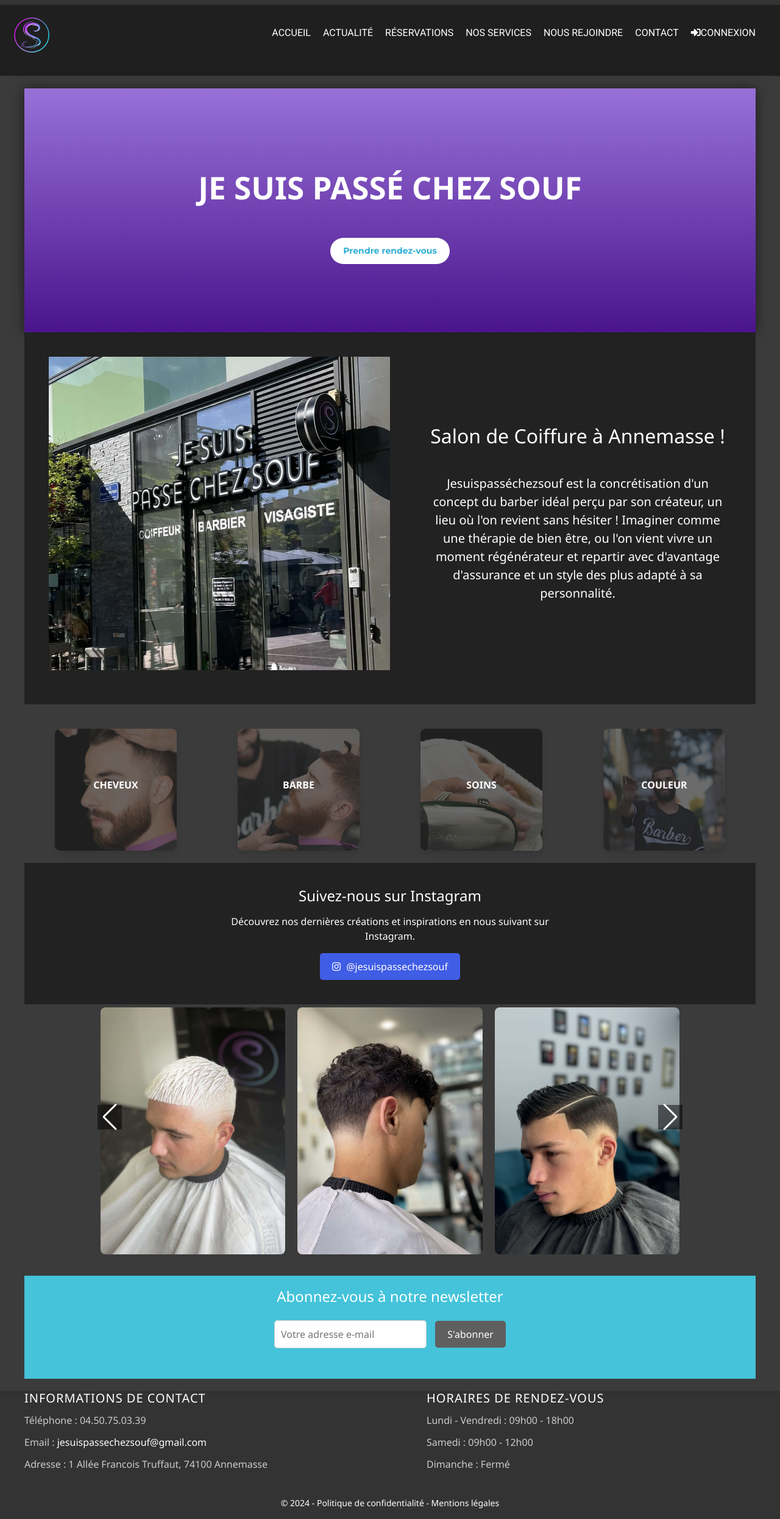
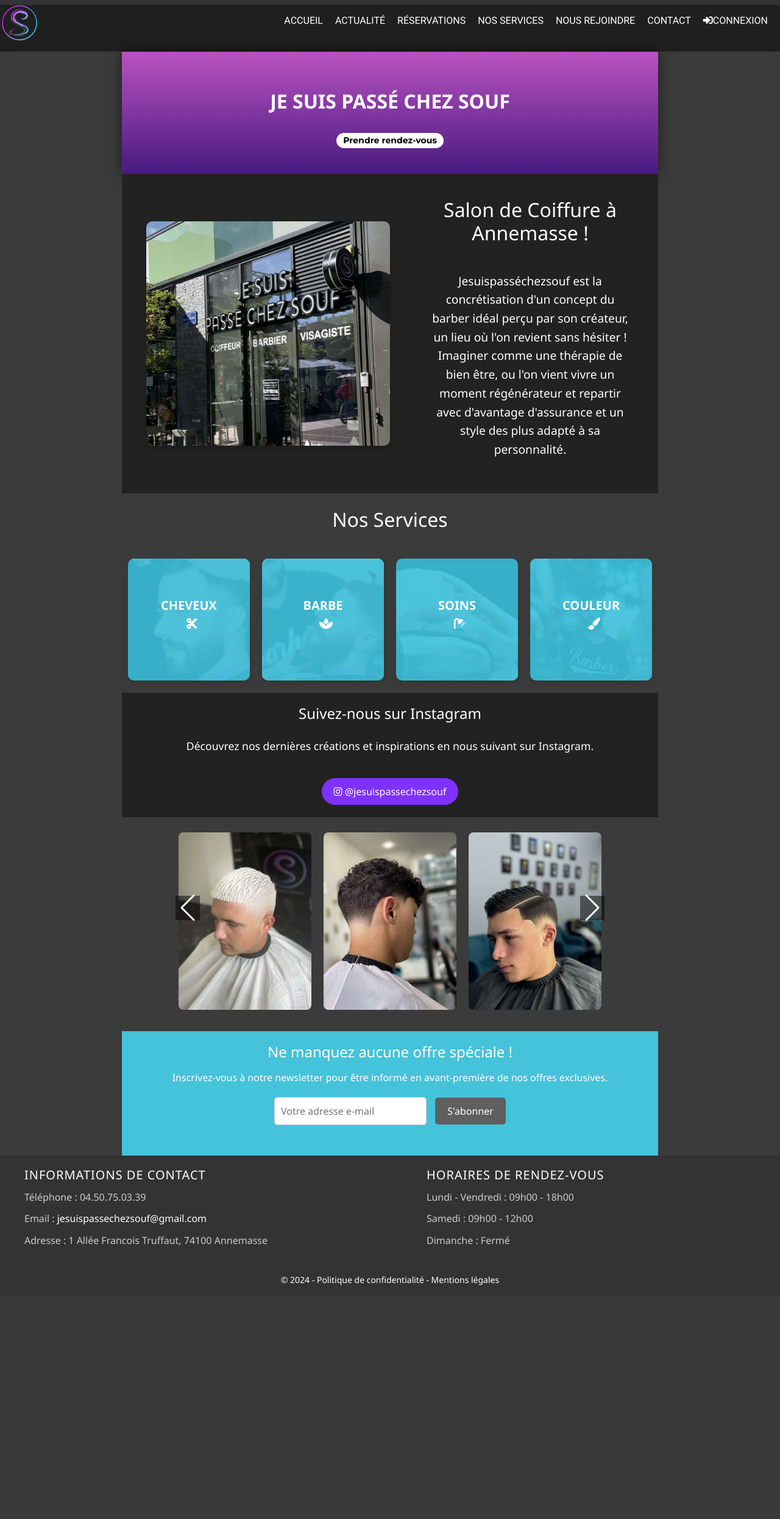
Before and after one commit to SaidBKH/BarberProjet, a PHP site: page /BarberProjet/ in a window 1280 px wide. Shown: the whole page at 61% size. After the commit the page ends 2108 px from the top, so only its background shows below. Run offline with PHP 8.4, Linux system fonts and the light colour scheme; data comes from the database, SQL or seed files in the repository; some libraries are stand-ins or nearby versions.

Commit message:
amelioration du css

```diff
--- a/public/css/style.css
+++ b/public/css/style.css
@@ -4,13 +4,14 @@
     font-family: 'Segoe UI';
 }
 
-@import url('https://fonts.googleapis.com/css2?family=Open+Sans:ital,wght@0,300..800;1,300..800&display=swap');
 
 /* ///////////////////////////////////////////////////////////////////////////////////////////////////////////////////
 //////////////////////////////////////////////// Main Container /////////////////////////////////////////////////////
 ///////////////////////////////////////////////////////////////////////////////////////////////////////////////// */
 
+
 .main-container {
+    width: 100%; /* Utiliser 100% pour la largeur pour qu'elle soit responsive */
     background-color: rgb(59, 59, 59);
     margin: 0 auto; /* Centre la div principale horizontalement */
     box-shadow: 0 0 10px rgba(0, 0, 0, 0.1); /* Ombre légère autour de la div principale */
@@ -23,19 +24,20 @@
 /* Ajout de la marge sur les écrans de taille ordinateur */
 @media screen and (min-width: 992px) {
     .main-container {
-        padding: 20px 40px; /* Espacement intérieur de la div principale avec marge sur les côtés */
+        padding: 0px 200px /* Espacement intérieur de la div principale avec marge sur les côtés */
     }
 }
-
-
-
+@media screen and (max-width: 768px) {
+    .main-container {
+        padding: 0px 50px; /* Espacement intérieur de la div principale avec une marge réduite sur les côtés */
+    }
+}
 /* ///////////////////////////////////////////////////////////////////////////////////////////////////////////////////
 //////////////////////////////////////////////// HEADER /////////////////////////////////////////////////////////////
 ///////////////////////////////////////////////////////////////////////////////////////////////////////////////// */
 
 .header {
     background-color: #1f1f1f;
-    padding: 20px;
     display: flex;
     justify-content: space-between;
     align-items: center;
@@ -689,6 +691,7 @@
 
 
 .footer-container {
+    padding-top: 20px;
     display: flex;
     justify-content: space-between;
     max-width: 1200px;
--- a/public/css/style.home.css
+++ b/public/css/style.home.css
@@ -1,35 +1,33 @@
-
-/* Importer la police Montserrat depuis Google Fonts */
-@import url('https://fonts.googleapis.com/css2?family=Montserrat:wght@400;700&display=swap');
-
-/* Utiliser Montserrat pour le titre */
-
+/* /////////////////////////////// ACCUEIL TOP //////////////////////////////////////////////// */
 
 
 .accueil-top {
+    width: 100%;
     text-align: center; /* Centrer le contenu horizontalement */
     padding: 50px 20px; /* Réduire l'espace autour du contenu */
-    background: linear-gradient(to bottom, #9871d8, #4a148c); /* Dégradé de violet */
+    background: linear-gradient(to bottom ,#f45dffae, #4a148cd6); /* Dégradé de violet */
     color: white; /* Texte blanc */
     box-shadow: 0 0 20px rgba(0, 0, 0, 0.5); /* Ombre portée */
-    height: 50vh; /* Réduire la hauteur de la section */
+    height: 25vh; /* Réduire la hauteur de la section */
     display: flex;
     flex-direction: column;
     justify-content: center;
 }
 
 .title {
-    font-size: max(4vw, 20px); /* Taille de police en vw avec une taille minimale de 30px */
+    font-size: max(2.5vw, 20px); /* Taille de police en vw avec une taille minimale de 20px */
     font-weight: bold; /* Texte en gras */
     margin-bottom: 1em; /* Espacement en dessous du titre en em */
 }
 
 .btn-rdv {
+
     font-family: 'Montserrat', sans-serif;
-    padding: max(0.8em, 10px) max(1.5em, 15px); /* Ajouter de l'espace autour du bouton avec une taille minimale */
+    padding: max(0.1em, 2px) max(0.8em, 2px); /* Ajouter de l'espace autour du bouton avec une taille minimale */
+
     font-size: max(1.1vw, 14px); /* Taille de police du bouton avec une taille minimale */
-    background-color: white; /* Fond blanc */
-    color: #30aed4; /* Texte violet */
+    background-color: rgb(255, 255, 255); /* Fond blanc */
+    color: #000000; /* Texte violet */
     border: none; /* Supprimer la bordure */
     border-radius: 25px; /* Coins arrondis */
     cursor: pointer; /* Curseur pointer */
@@ -39,57 +37,104 @@
 
 
 .btn-rdv:hover {
-    background-color: #ffffffcc; /* Fond blanc légèrement transparent au survol */
+    background-color: #32d3cbf7; /* Fond blanc légèrement transparent au survol */
 }
 
+/* /////////////////////////////// ACCUEIL PRESENTATION //////////////////////////////////////////////// */
 
 
 .accueil-presentation {
-    background-color: #222; /* Couleur de fond */
-    display: flex; /* Utilisation du modèle de boîte flexible */
-    justify-content: space-between; /* Répartir l'espace entre les enfants */
-    align-items: center; /* Centrer les enfants verticalement */
-    padding: 40px; /* Espacement intérieur */
+    background-color: #222;
+    display: flex;
+    justify-content: space-between;
+    align-items: center;
+    padding: 40px;
+    flex-wrap: wrap;
 }
 
 .accueil-presentation figure {
-    max-width: 50%; /* Largeur maximale de l'image */
+    max-width: 50%;
+    margin: 0;
+    padding: 0;
+    animation: fadeIn 2s ease-in-out;
 }
 
 .accueil-presentation img {
-    width: 100%; /* Ajuster la largeur de l'image à 100% du conteneur parent */
-    height: auto; /* Hauteur automatique pour conserver les proportions */
+    width: 100%;
+    height: auto;
+    border-radius: 10px;
+    box-shadow: 0 4px 8px rgba(0, 0, 0, 0.2);
+    transition: transform 0.3s ease;
+}
+
+.accueil-presentation img:hover {
+    transform: scale(1.05);
 }
 
 .accueil-presentation .texte-presentation {
-    font-size: 20px;
+    font-size: 1.2rem;
     width: 45%;
-    font-family: Arial;
+    font-family: Arial, sans-serif;
+    line-height: 1.6;
+    padding-left: 20px;
 }
 
 /* Responsive Styles */
 @media screen and (max-width: 768px) {
+    .main-container {
+        padding: 0 20px;
+    }
+
     .accueil-presentation {
-        flex-direction: column; /* Empiler les éléments en colonne */
-        align-items: center; /* Centrer les éléments horizontalement */
-        text-align: center; /* Centrer le texte */
-        padding: 20px; /* Réduire l'espacement intérieur */
+        flex-direction: column;
+        align-items: center;
+        text-align: center;
+        padding: 20px;
     }
 
     .accueil-presentation figure,
     .accueil-presentation .texte-presentation {
-        max-width: 100%; /* Largeur maximale de 100% */
-        width: 100%; /* Largeur de 100% */
+        max-width: 100%;
+        width: 100%;
     }
 
     .accueil-presentation figure {
-        margin-bottom: 20px; /* Ajouter un espace entre l'image et le texte */
+        margin-bottom: 20px;
+    }
+
+    .accueil-presentation .texte-presentation {
+        padding-left: 0;
+        font-size: 1rem; /* Adjust text size */
+    }
+
+    .accueil-presentation h2 {
+        font-size: 1.5rem; /* Adjust title size */
+    }
+
+    .accueil-presentation p {
+        font-size: 0.9rem; /* Adjust paragraph text size */
+    }
+}
+
+/* Animation Keyframes */
+@keyframes fadeIn {
+    0% {
+        opacity: 0;
+        transform: translateY(-20px);
+    }
+    100% {
+        opacity: 1;
+        transform: translateY(0);
     }
 }
 
 
 /* /////////////////////////////// LIST SERVICES //////////////////////////////////////////////// */
 
+.services-title {
+    font-size: 2rem;
+    margin-bottom: 20px;
+}
 
 .list-services {
     display: flex;
@@ -107,12 +152,22 @@
     overflow: hidden;
     border-radius: 10px;
     box-shadow: 0 4px 8px rgba(0, 0, 0, 0.1);
+    transition: transform 0.3s ease-in-out;
+}
+
+.list-services figure:hover {
+    transform: scale(1.05);
 }
 
 .list-services img {
     width: 100%;
     height: 100%;
     object-fit: cover;
+    transition: transform 0.3s ease;
+}
+
+.list-services figure:hover img {
+    transform: scale(1.1);
 }
 
 .image-overlay {
@@ -124,14 +179,33 @@
     display: flex;
     justify-content: center;
     align-items: center;
+    background: rgba(66, 171, 179, 0.437);
+    transition: opacity 0.3s ease;
+}
+
+.list-services figure:hover .image-overlay {
+    opacity: 0;
 }
 
 .overlay-text {
     color: white;
-    font-size: 16px;
+    font-size: 20px;
     font-weight: bold;
     text-align: center;
     z-index: 1;
+    transition: opacity 0.3s ease;
+}
+
+.overlay-text i {
+    margin-left: 10px;
+}
+
+.service-lien {
+    display: block;
+    width: 100%;
+    height: 100%;
+    position: relative;
+    z-index: 0;
 }
 
 .service-lien::before {
@@ -141,60 +215,85 @@
     left: 0;
     width: 100%;
     height: 100%;
-    background-color: rgba(45, 45, 45, 0.7); /* Filtre rouge (70% d'opacité) */
+    background-color: rgba(57, 212, 255, 0.847);
     z-index: 0;
+    transition: opacity 0.3s ease;
 }
 
 .service-lien:hover::before {
-    opacity: 0.5; /* baisse opacité au survol */
+    opacity: 0.1;
+}
+
+/* Responsive Styles */
+@media screen and (max-width: 768px) {
+    .main-container {
+        padding: 0 20px;
+    }
+
+    .list-services {
+        flex-direction: column;
+        align-items: center;
+    }
+
+    .list-services figure {
+        width: 80%;
+        height: 100px;
+        margin-bottom: 20px;
+    }
+
+    .overlay-text {
+        font-size: 14px;
+    }
 }
 
 /* //////////////////////////////INSTAGRAM //////////////////////////// */
 
 .instagram {
-    background-color: #222; /* Couleur de fond */
-    padding: 40px 0; /* Espacement intérieur */
+    background-color: #222;
+    padding: 20px 20px;
+    text-align: center;
 }
 
 .instagram-contenu {
-    max-width: 600px; /* Largeur maximale du contenu */
-    margin: 0 auto; /* Centrer le contenu horizontalement */
-    text-align: center; /* Centrer le texte */
+    max-width: 800px;
+    margin: 0 auto;
 }
 
-.instagram-contenu h2 {
-    font-size: 24px; /* Taille de police du titre */
-    margin-bottom: 10px; /* Espacement en bas du titre */
+.instagram h2 {
+    font-size: 1.5rem;
+    color: #ffffff;
+    margin-bottom: 20px;
 }
 
-.instagram-contennu p {
-    font-size: 16px; /* Taille de police du paragraphe */
-    margin-bottom: 20px; /* Espacement en bas du paragraphe */
+.instagram p {
+    font-size: 1.1rem;
+    color: #ffffff;
+    margin-bottom: 40px;
 }
 
 .instagram-lien {
-    display: inline-block; /* Afficher en tant que bloc */
-    background-color: #405de6; /* Couleur de fond */
-    color: #fff; /* Couleur du texte */
-    padding: 10px 20px; /* Espacement intérieur */
-    border-radius: 5px; /* Coins arrondis */
-    text-decoration: none; /* Supprimer soulignement */
-    transition: background-color 0.3s ease; /* Animation sur le changement de couleur de fond */
+    display: inline-block;
+    text-decoration: none;
+    color: #fff;
+    background-color: #7f32fa; /* Couleur de fond */
+    padding: 10px 20px;
+    border-radius: 30px;
+    transition: background-color 0.3s ease;
 }
 
 .instagram-lien:hover {
-    background-color: #3b5998; /* Couleur de fond au survol */
-}
-
-.instagram-lien i {
-    margin-right: 5px; /* Espacement à droite de l'icône */
+    background-color: rgba(57, 212, 255, 0.847); /* Fond légèrement plus sombre au survol */
 }
 
 
-/* Styles pour le conteneur du slider */
+/* //////////////////////////////SWIPPER //////////////////////////// */
+
+
 .swiper-container {
+
     width: 80%; /* Largeur du slider (par exemple, 80% de la largeur du conteneur parent) */
     margin: 0 auto; /* Centrage horizontal */
+    margin-top: 20px;
     overflow: hidden; /* Masquer le débordement du contenu */
     position: relative; /* Position relative pour les éléments enfants positionnés absolument */
   }
@@ -207,12 +306,19 @@
     padding: 5px; /* Espacement intérieur autour de chaque diapositive */
   }
 
-  /* Styles pour les images à l'intérieur des diapositives */
-  .swiper-slide img {
+ /* Styles pour les images à l'intérieur des diapositives */
+.swiper-slide img {
     width: 100%; /* Largeur maximale de l'image (remplit la diapositive) */
     height: auto; /* Hauteur automatique pour conserver le ratio */
     border-radius: 8px; /* Coins arrondis pour les images */
-  }
+    transition: transform 0.3s ease; /* Ajouter une transition à la transformation */
+}
+
+/* Au survol, agrandir l'image */
+.swiper-slide img:hover {
+    transform: scale(1.2);
+    border-radius: 8px; /* Agrandir l'image de 10% */
+}
 
   /* Styles pour les boutons de navigation (précédent/suivant) */
   .swiper-button-next,
@@ -246,6 +352,8 @@
   .swiper-button-prev:hover {
     background-color: rgba(0, 0, 0, 0.8); /* Couleur de fond au survol */
   }
+
+
 
 
   .newsletter {
@@ -286,6 +394,8 @@
   .inbox-container {
     display: flex;
 }
+
+
 .message-list {
     width: 30%;
     border-right: 1px solid #ccc;
--- a/view/home/home.php
+++ b/view/home/home.php
@@ -16,13 +16,15 @@
                 Imaginer comme une thérapie de bien être, ou l'on vient vivre un moment régénérateur et repartir avec d'avantage d'assurance et un style des plus adapté à sa personnalité.</p>
         </div>
     </div>
+<br>
 
+<h2 class="services-title">Nos Services</h2>
 <div class="list-services">
     <figure>
         <a href="index.php?ctrl=services&action=nos_services" class="service-lien">
             <img class="services" src="public/img/nos_services1.jpeg" alt="coupe de cheveux">
             <div class="image-overlay">
-                    <p class="overlay-text">CHEVEUX</p>
+                <p class="overlay-text">CHEVEUX <br><i class="fas fa-cut"></i></p>
             </div>
         </a>
     </figure>
@@ -30,7 +32,8 @@
         <a href="index.php?ctrl=services&action=nos_services" class="service-lien">
             <img class="services" src="public/img/nos_services2.jpeg" alt="barbe">
             <div class="image-overlay">
-                    <p class="overlay-text">BARBE</p>
+                <p class="overlay-text">BARBE <br><i class="fas fa-spa"></i>
+                </p>
             </div>
         </a>
     </figure>
@@ -38,7 +41,7 @@
         <a href="index.php?ctrl=services&action=nos_services" class="service-lien">
             <img class="services" src="public/img/nos_services3.jpeg" alt="Soins du visage">
             <div class="image-overlay">
-                    <p class="overlay-text">SOINS</p>
+                <p class="overlay-text">SOINS <br><i class="fas fa-shower"></i></p>
             </div>
         </a>
     </figure>
@@ -46,7 +49,7 @@
         <a href="index.php?ctrl=services&action=nos_services" class="service-lien">
             <img class="services" src="public/img/nos_services4.jpeg" alt="coloration de cheveux">
             <div class="image-overlay">
-                    <p class="overlay-text">COULEUR</p>
+                <p class="overlay-text">COULEUR <br><i class="fas fa-paint-brush"></i></p>
             </div>
         </a>
     </figure>
@@ -85,10 +88,11 @@
     <div class="swiper-pagination"></div>
 </div>
 
+
 <script>
 // Initialiser Swiper.js avec les options souhaitées
 const swiper = new Swiper('.swiper-container', {
-        slidesPerView: 3, // Nombre de diapositives visibles par défaut
+    slidesPerView: 1, // Nombre de diapositives visibles par défaut
     spaceBetween: 10, // Espacement entre les diapositives
     loop: true, // Boucle infinie
     autoplay: {
@@ -98,21 +102,29 @@
         nextEl: '.swiper-button-next', // Sélecteur du bouton suivant
         prevEl: '.swiper-button-prev', // Sélecteur du bouton précédent
     },
+    breakpoints: {
+        // Pour les écrans plus petits que 768px de largeur
+        768: {
+            slidesPerView: 3, // Afficher une seule diapositive
+        }
+    }
 });
-
 </script>
 
 
 
-
-    <div class="newletter">
-
+<div class="newsletter-container">
     <div class="newsletter">
-        <h2>Abonnez-vous à notre newsletter</h2>
-        <form action="traitement-newsletter.php" method="POST">
+        <h2>Ne manquez aucune offre spéciale !</h2>
+        <p>Inscrivez-vous à notre newsletter pour être informé en avant-première de nos offres exclusives.</p>
+        <form action="traitement-newsletter.php" method="POST" class="subscribe-form">
+            <div class="input-container">
                 <input type="email" name="email" placeholder="Votre adresse e-mail" required>
                 <button type="submit">S'abonner</button>
+            </div>
         </form>
     </div>
+</div>
+
 
 </div>
--- a/view/layout.php
+++ b/view/layout.php
@@ -13,8 +13,11 @@
     <script src='https://unpkg.com/@fullcalendar/daygrid@5.9.0/main.min.js'></script>
     <script src='https://code.jquery.com/jquery-3.5.1.min.js'></script>
 
+    <link rel="stylesheet" href="https://fonts.googleapis.com/css2?family=Montserrat:wght@400;700&display=swap">
 
     <link rel="stylesheet" href="https://fonts.googleapis.com/css2?family=Roboto:wght@400;500;700&display=swap">
+    <link rel="stylesheet" href="https://fonts.googleapis.com/css2?family=Open+Sans:ital,wght@0,300..800;1,300..800&display=swap">
+
 
 
     <script src="https://www.google.com/recaptcha/api.js" async defer></script>
```
Also changed, not shown: public/img/instagram.png (added). Lines whose indentation alone changed are shown as unchanged.
